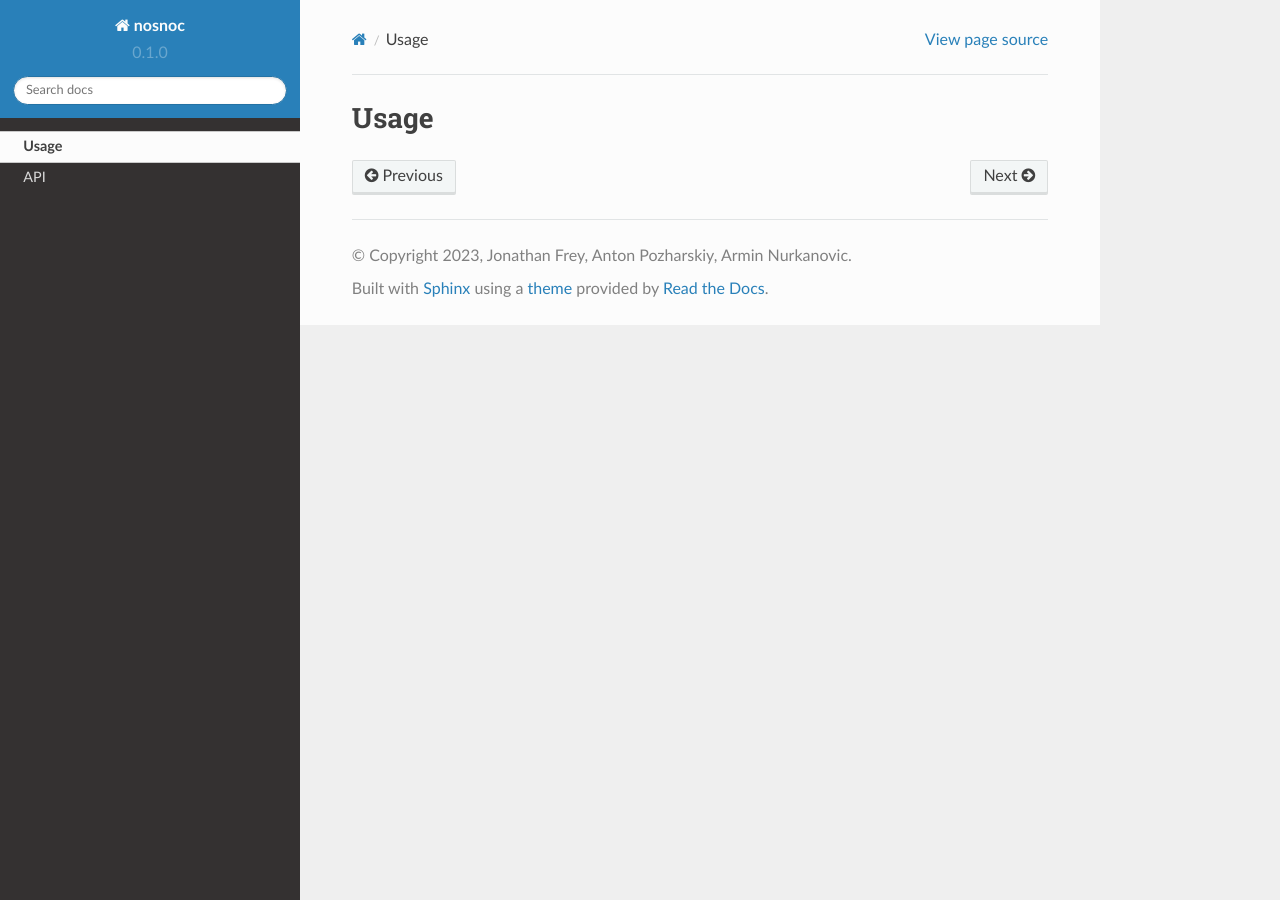
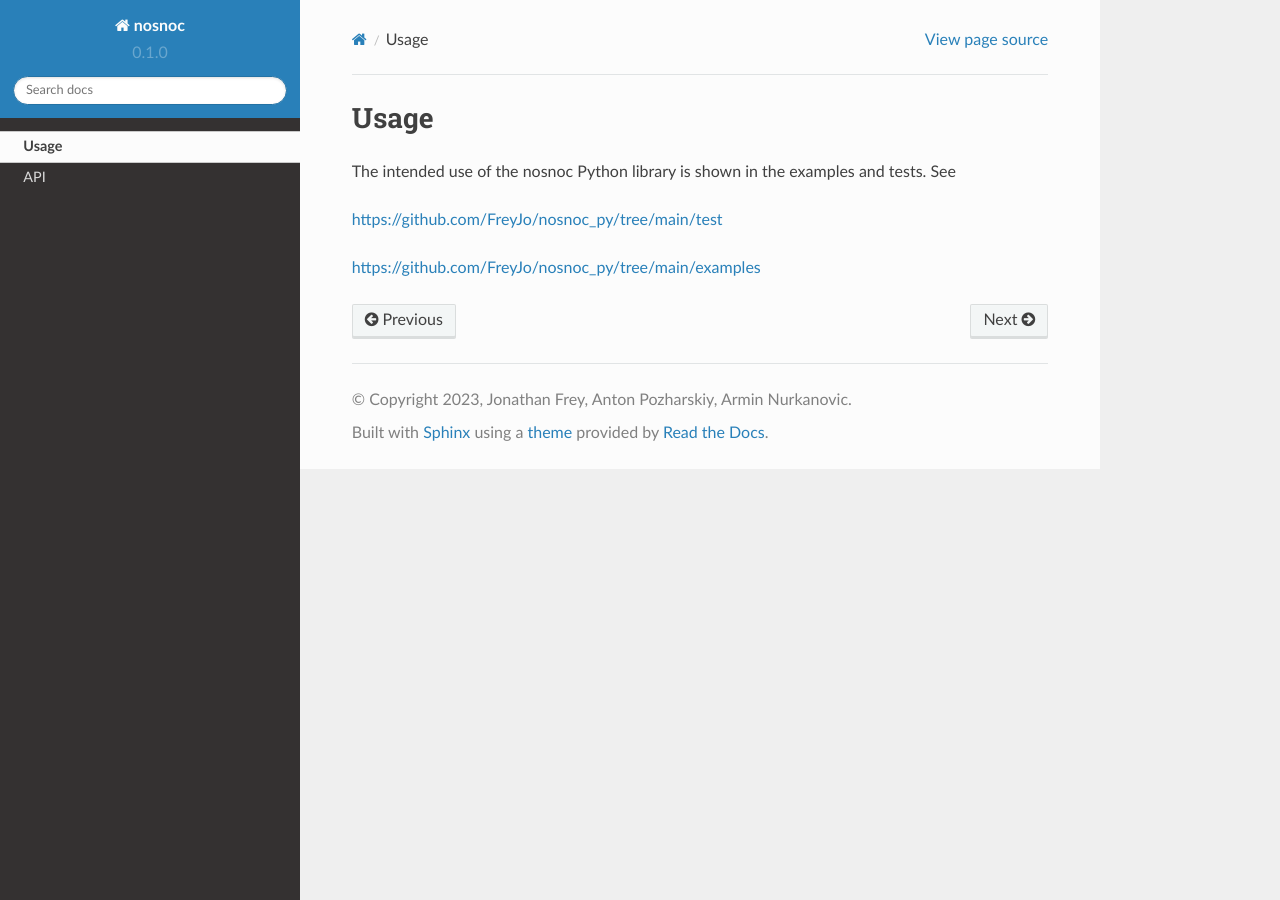
Before and after one commit to nosnoc/nosnoc_py, a Sphinx documentation site: the page built from docs/source/usage.rst, in a window 1280 px wide. Built offline with Sphinx 7.4.7 and the Read the Docs theme 2.0.0, drawn with Linux system fonts in a browser that asks for light colours.

Commit message:
add some test on usage

```diff
--- a/docs/source/usage.rst
+++ b/docs/source/usage.rst
@@ -1,2 +1,9 @@
 Usage
 =====
+
+The intended use of the nosnoc Python library is shown in the examples and tests.
+See
+
+https://github.com/FreyJo/nosnoc_py/tree/main/test
+
+https://github.com/FreyJo/nosnoc_py/tree/main/examples
```
